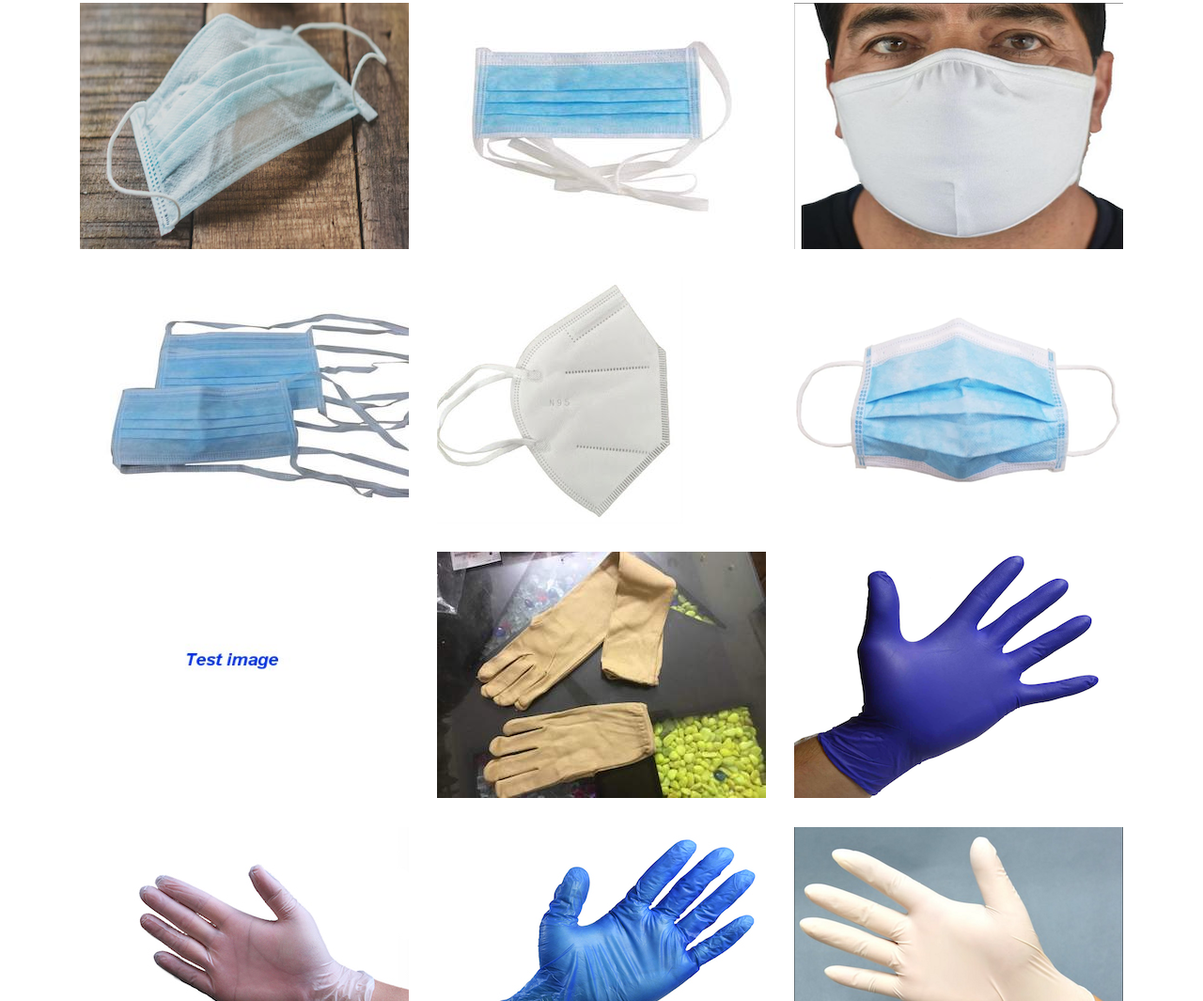
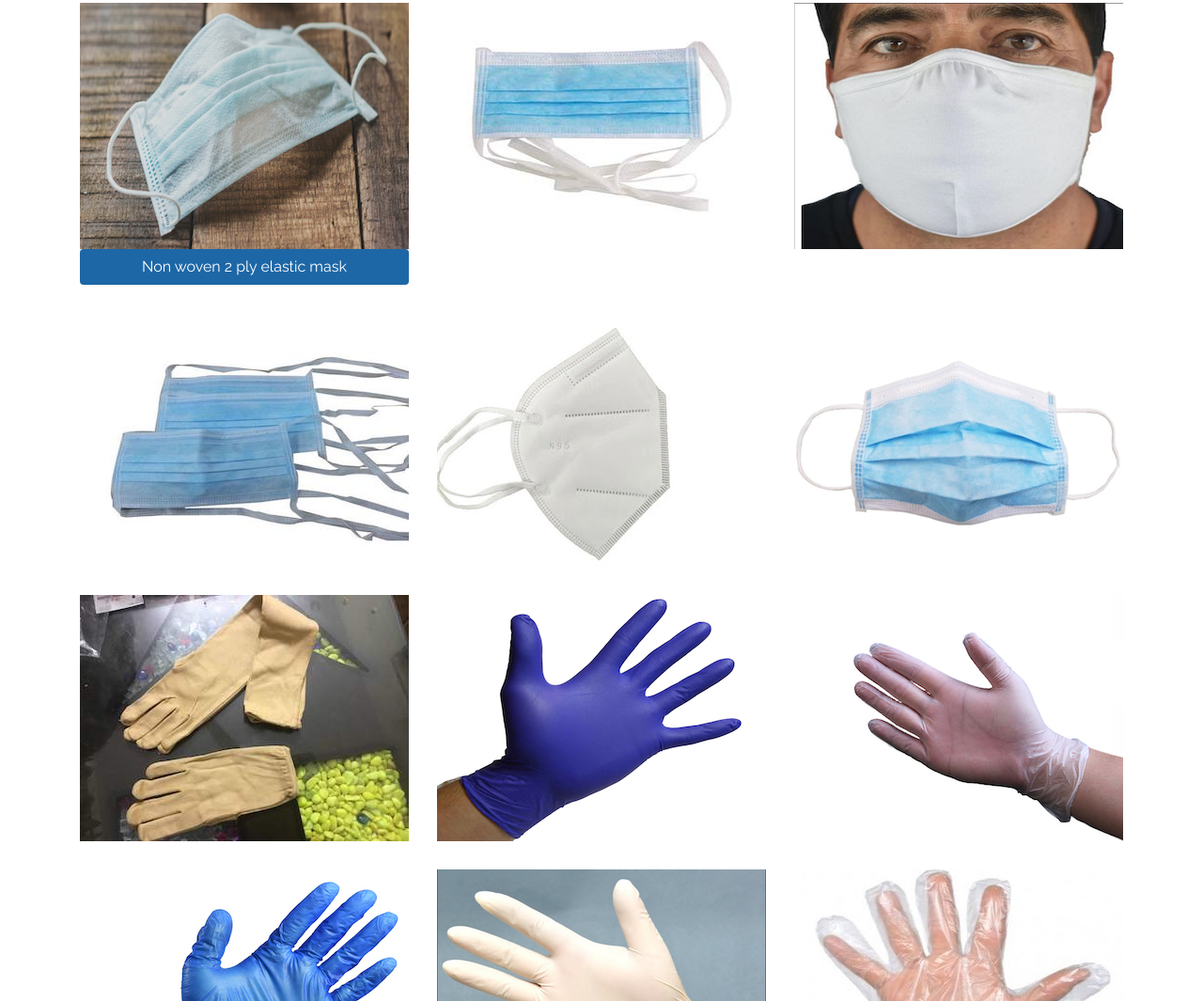
Before and after one commit to varuntrivedi2011/jaynilhosieryworks, a plain HTML site: page index.html in a window 1280 px wide. Shown: the part 1588-2653 px from the top of the page at 94% size. Drawn offline with nearby package versions, Linux system fonts and the light colour scheme.

Commit message:
added description

```diff
--- a/index.html
+++ b/index.html
@@ -217,9 +217,15 @@
                 alt="2ply-mask"
               />
               <div class="portfolio-info">
-                <h4>Non woven 2 ply tie mask</h4>
+                <h4>Non woven 2 ply elastic mask</h4>
                 <p>Non Woven 2 Ply Loop Face Mask for Surgical</p>
               </div>
+              <h4
+                class="btn btn-block"
+                style="background-color: rgba(5, 87, 158, 0.9); color: white;"
+              >
+                Non woven 2 ply elastic mask
+              </h4>
             </div>
             <!-- template for new mask end -->
             <!-- add below -->
@@ -291,19 +297,6 @@
 
             <!-- Hand-glove section start -->
 
-            <div class="col-lg-4 col-md-6 portfolio-item filter-card">
-              <img
-                src="assets/img/products/hand-glove/Test_image.jpg"
-                class="img-fluid"
-                alt=""
-              />
-              <div class="portfolio-info">
-                <h4>Test</h4>
-                <p>
-                  test
-                </p>
-              </div>
-            </div>
             <div class="col-lg-4 col-md-6 portfolio-item filter-card">
               <img
                 src="assets/img/products/hand-glove/Cotton-Hosiery-Hand-gloves.jpg"
```
